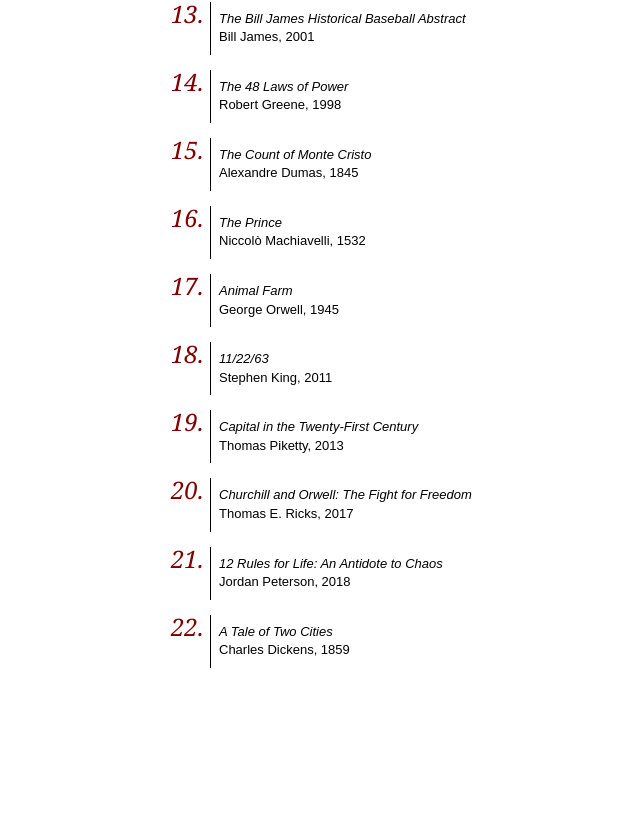
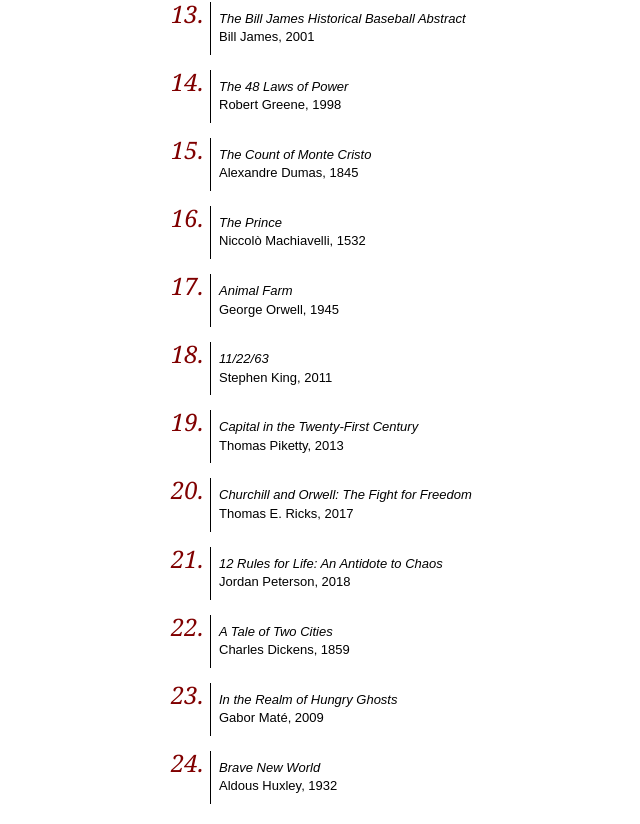
Before and after one commit to michaelkrakovsky/personalWebsite, an Angular app: page /recommended_books in a window 1280 px wide. Shown: the part 893-1717 px from the top of the page, without its empty margins (400-1040 px from the left). Before the commit the page ends 1581 px from the top, so only its background shows below. Built offline with nearby package versions, Linux system fonts and the light colour scheme.

Commit message:
Additional Books

```diff
--- a/src/app/reading-list/reading-list.service.ts
+++ b/src/app/reading-list/reading-list.service.ts
@@ -24,7 +24,9 @@
         new Book("Capital in the Twenty-First Century", "Thomas Piketty", 2013),
         new Book("Churchill and Orwell: The Fight for Freedom", "Thomas E. Ricks", 2017),
         new Book("12 Rules for Life: An Antidote to Chaos", "Jordan Peterson", 2018),
-        new Book("A Tale of Two Cities", "Charles Dickens", 1859)
+        new Book("A Tale of Two Cities", "Charles Dickens", 1859),
+        new Book("In the Realm of Hungry Ghosts", "Gabor Maté", 2009),
+        new Book("Brave New World", "Aldous Huxley", 1932)
     ];
 
     getReadingList() {
```
